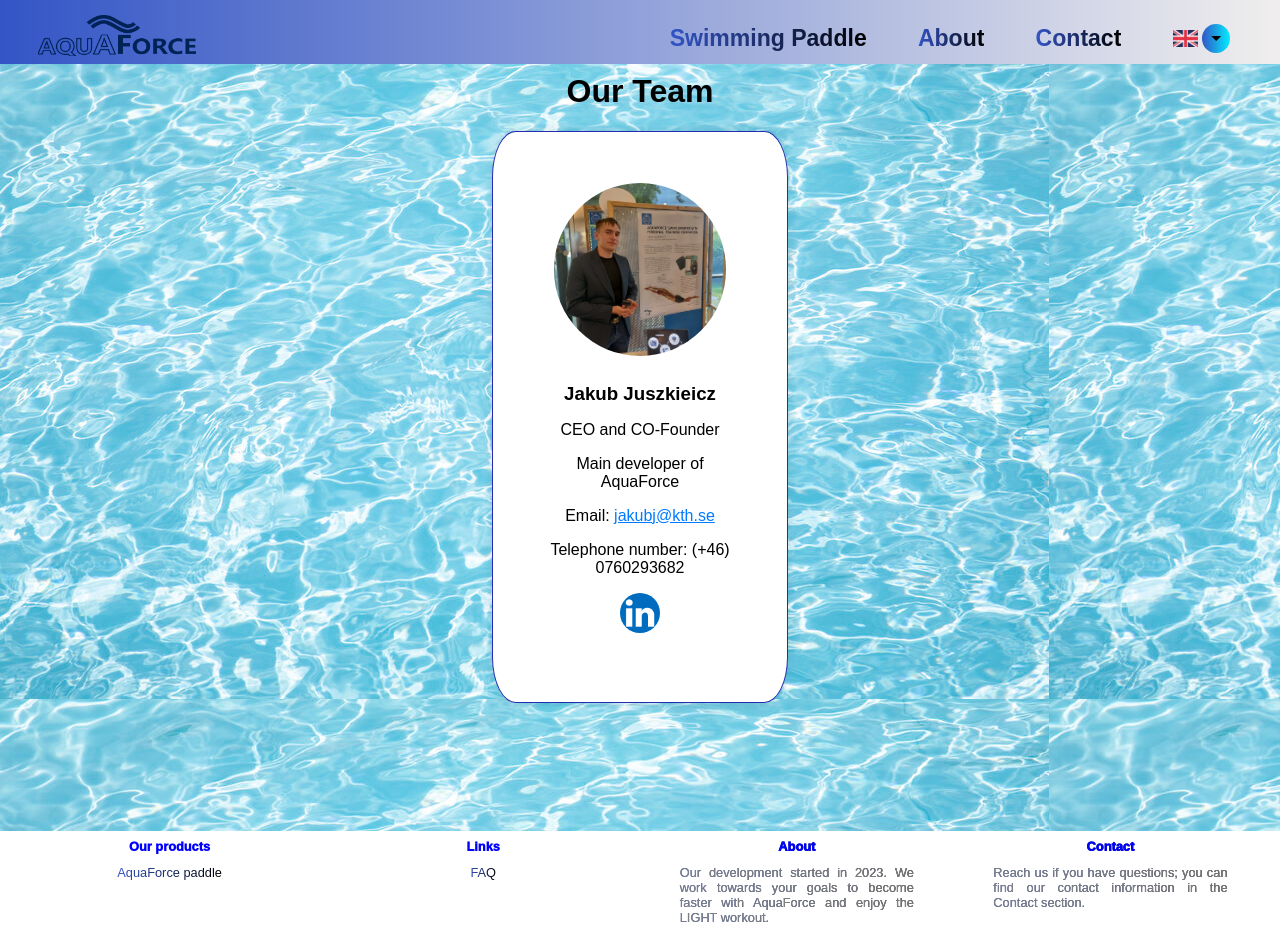
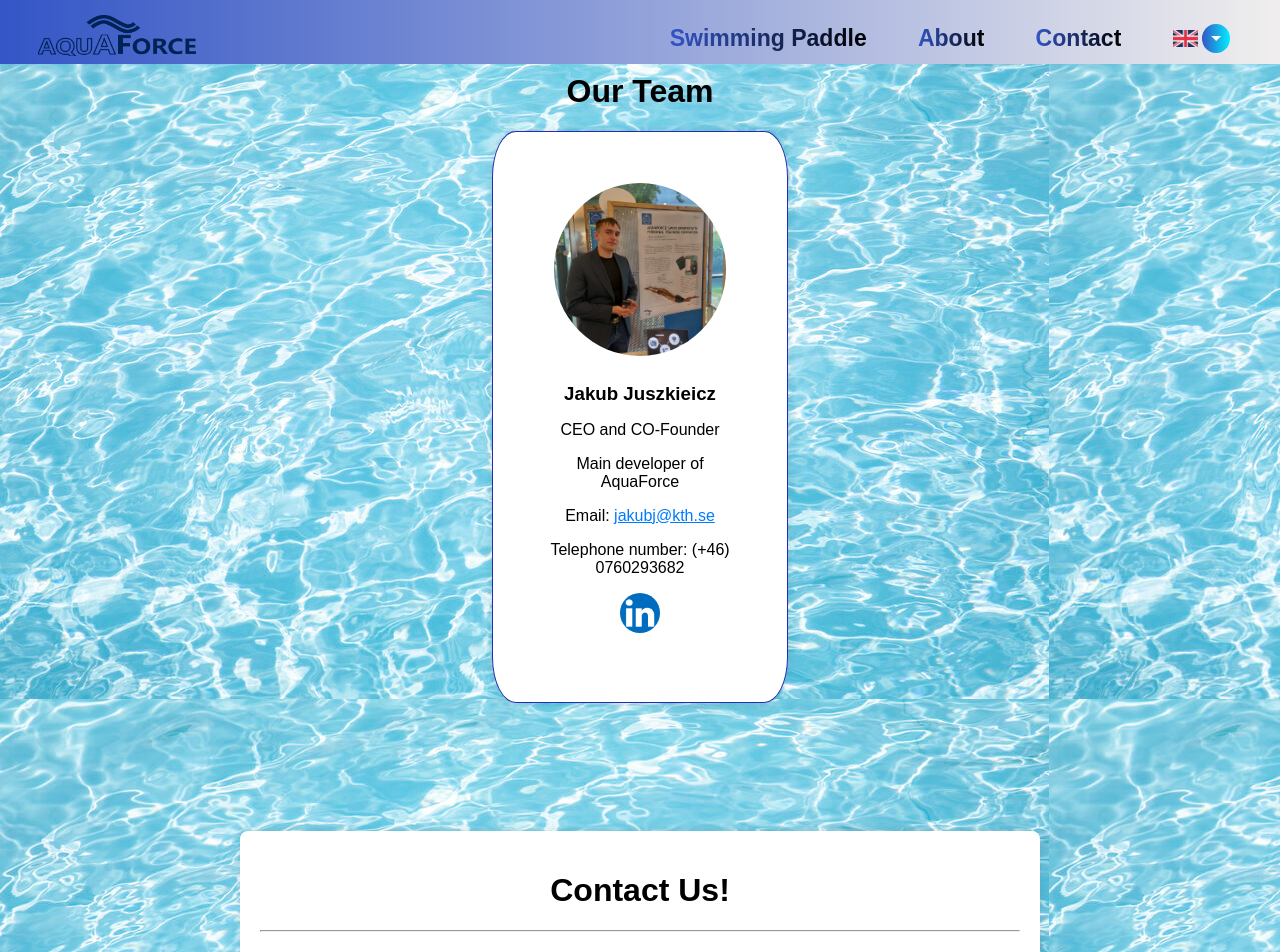
Before and after one commit to JakubJus/AFweb, a React (Vite) app in the folder client/: page /contact in a window 1280 px wide. Shown: the top 952 px of the page. Built offline with nearby package versions, Linux system fonts and the light colour scheme.

Commit message:
Update Contact.jsx

```diff
--- a/client/src/pages/Contact/Contact.jsx
+++ b/client/src/pages/Contact/Contact.jsx
@@ -1,6 +1,7 @@
 import './Contact.scss';
 import React from 'react';
 import { useTranslation } from 'react-i18next'; // Import the useTranslation hook
+import ContactUs from "./ContactUs";
 
 const About = () => {
   const { t } = useTranslation(); // Access translation functions
@@ -41,6 +42,7 @@
             </div>
           ))}
         </div>
+        <ContactUs/>
       </div>
     </div>
   );
```
